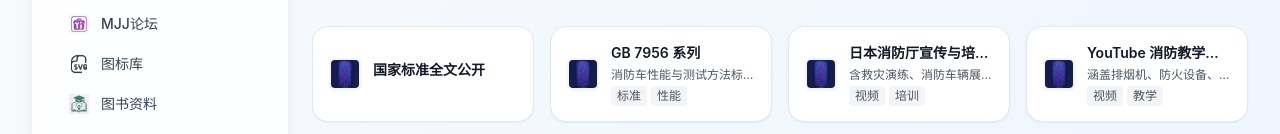
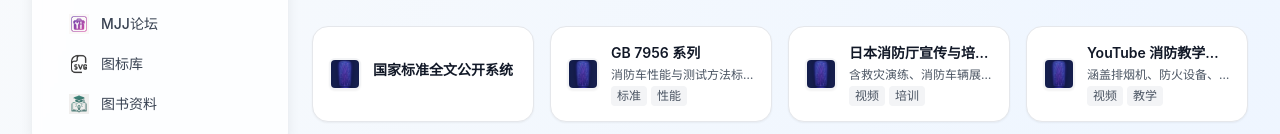
Before and after one commit to synmv/binnav111, a React (Vite) app: page / in a window 1280 px wide. Shown: the part 431-565 px from the top of the page. Built offline with nearby package versions, Linux system fonts and the light colour scheme.

Commit message:
🔧 Auto-update website config via EdgeOne Functions

```diff
--- a/src/websiteData.js
+++ b/src/websiteData.js
@@ -1,4 +1,4 @@
-// 网站数据 - 通过管理后台更新于 2025/8/30 17:39:43
+// 网站数据 - 通过管理后台更新于 2025/8/30 17:43:12
 
 // 站点配置
 export const siteConfig = {
@@ -76,12 +76,12 @@
   },
   {
     "id": 1756045687225,
-    "name": "国家标准全文公开",
+    "name": "国家标准全文公开系统",
     "description": "",
     "url": "https://openstd.samr.gov.cn/bzgk/gb/index",
     "category": "category_1756542941905",
     "tags": [],
-    "icon": "https://icon.nbvil.com/favicon?url=gov.cn"
+    "icon": "https://icon.nbvil.com/favicon?url=openstd.samr.gov.cn"
   },
   {
     "id": 1755967000002,
@@ -94,7 +94,7 @@
       "性能",
       "消防车"
     ],
-    "icon": "https://icon.nbvil.com/favicon?url=gov.cn"
+    "icon": "https://icon.nbvil.com/favicon?url=openstd.samr.gov.cn"
   },
   {
     "id": 1755967000017,
@@ -185,7 +185,7 @@
       "抢险救援",
       "消防车"
     ],
-    "icon": "https://icon.nbvil.com/favicon?url=gov.cn"
+    "icon": "https://icon.nbvil.com/favicon?url=openstd.samr.gov.cn"
   },
   {
     "id": 1755967000010,
@@ -263,7 +263,7 @@
       "设计规范",
       "消防站"
     ],
-    "icon": "/assets/logo.png"
+    "icon": "https://icon.nbvil.com/favicon?url=csrcare.com"
   },
   {
     "id": 1755967000003,
@@ -956,7 +956,7 @@
     "url": "http://www.iconfont.cn",
     "category": "category_1756024714746",
     "tags": [],
-    "icon": "https://icon.nbvil.com/favicon?url=iconfont.cn"
+    "icon": "https://icon.nbvil.com/favicon?url=www.iconfont.cn"
   },
   {
     "id": 1756024811191,
```
